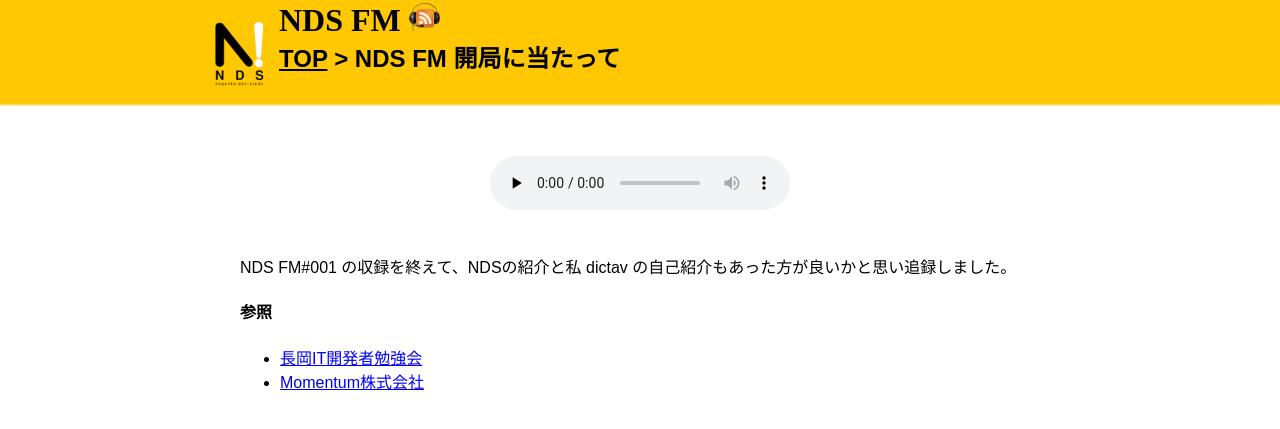
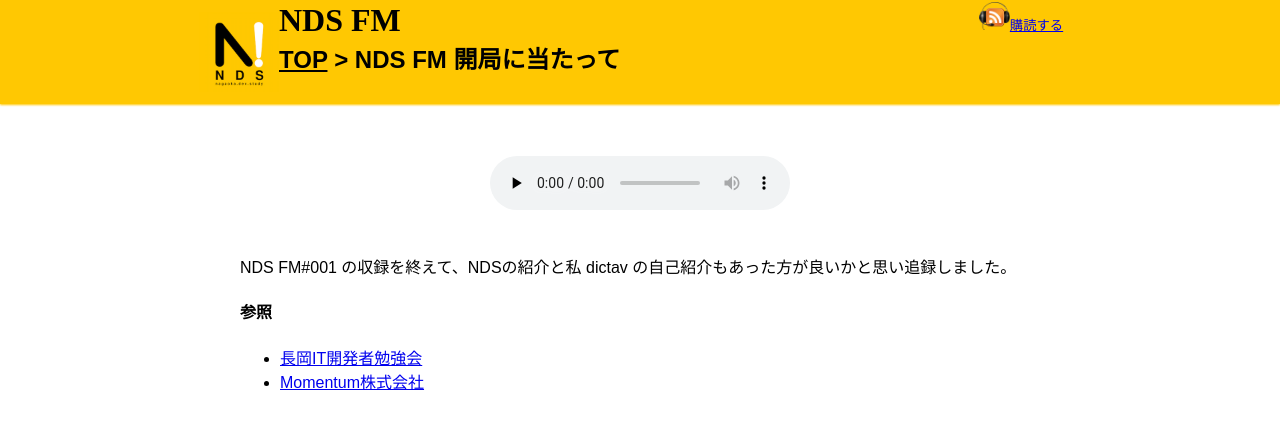
Before and after one commit to NagaokaDevelopersStudy/ndsfm, a Jekyll site: the page built from docs/_posts/2018-07-07-000.md, in a window 1280 px wide. Shown: the top 429 px of the page. Built offline with Jekyll 4.4.1, drawn with Linux system fonts in a browser that asks for light colours; some web fonts are replaced.

Commit message:
fix subscribe button for each posts

```diff
--- a/docs/_layouts/post.html
+++ b/docs/_layouts/post.html
@@ -6,11 +6,18 @@
 
 <header>
   <div class="content">
-    <h1>NDS FM
-      <a id="subscribe_link" href="https://pcr.apple.com/id1415356362"><img class="feed" src="img/podcast_feed.png" alt="Podcast Internet radio Episode Overcast - radio @kisspng"></a>
+    <div class="title">
+      <h1>NDS FM</h1>
+      <div class="subscribe">
+        <a id="subscribe_link" href="https://pcr.apple.com/id1415356362">
+          <img class="feed" src="img/podcast_feed.png" alt="Podcast Internet radio Episode Overcast - radio @kisspng">
+          <div>購読する</div>
+        </a>
         <!-- <img src="https://banner2.kisspng.com/20180615/ako/kisspng-podcast-internet-radio-episode-overcast-podcast-5b2452f8c8da27.9734281915291071928227.jpg" alt="Podcast Internet radio Episode Overcast - radio @kisspng"> -->
-      <script src="js/subscribe.js"></script>
-    </h1>
+        <script src="js/subscribe.js"></script>
+      </div>
+    </div>
+
     <h2><a class="top_link" href="{{ '/' | absolute_url }}">TOP</a> &gt; {{ page.subject }}</h2>
 </header>
 
```
